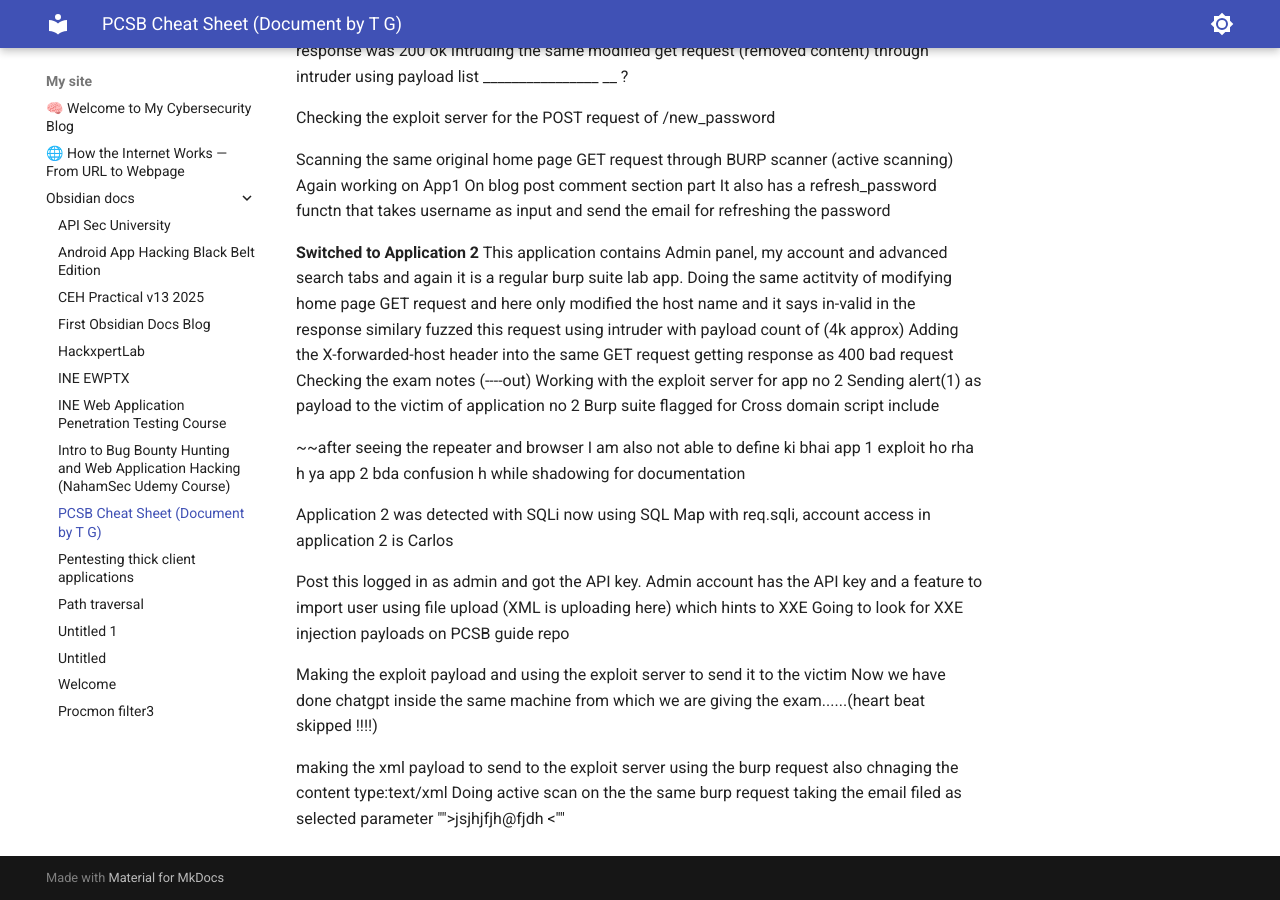
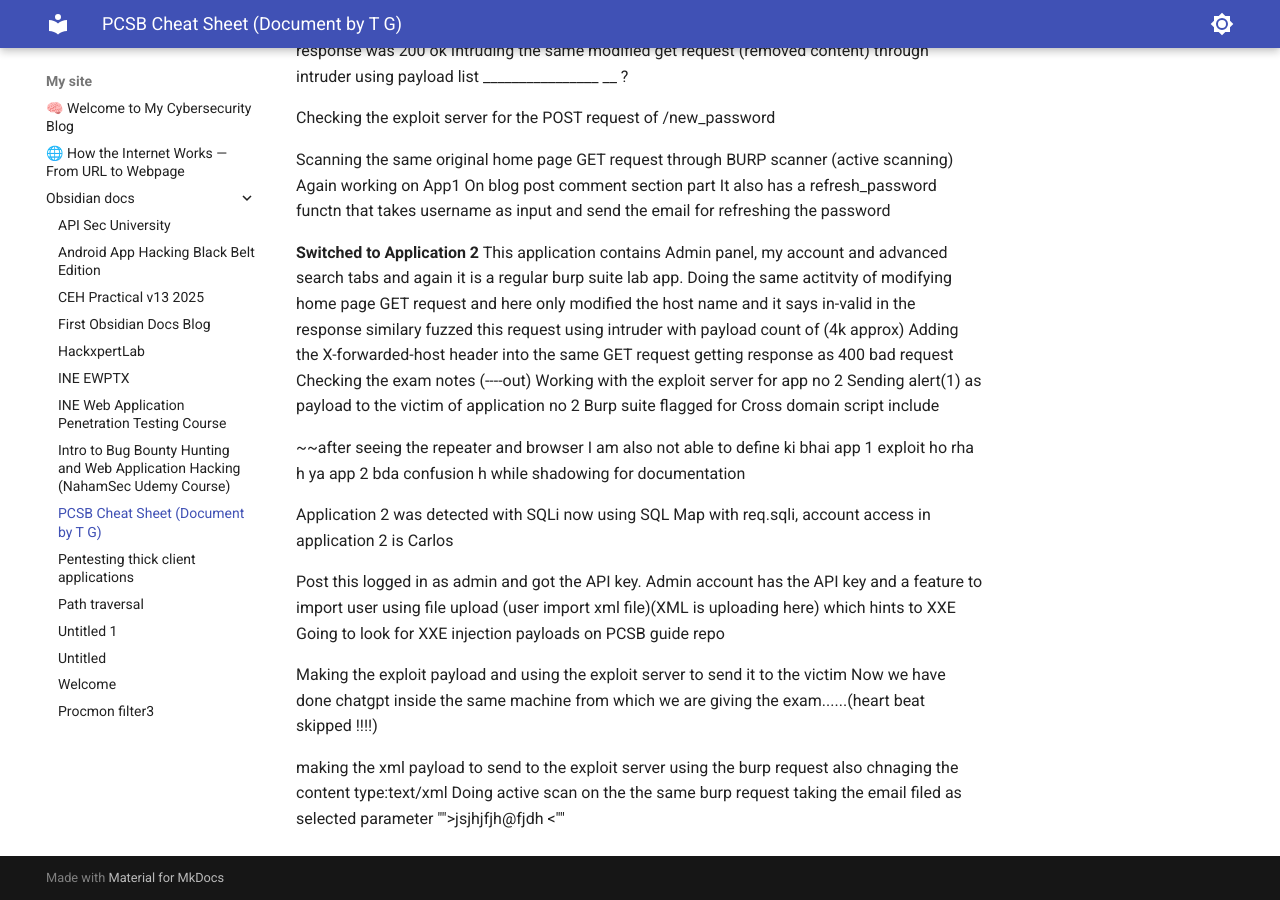
Before and after one commit to mravtechinfo/one-for-all, an MkDocs documentation site: the page built from docs/obsidian_docs/PCSB Cheat Sheet (Document by T_G).md, in a window 1280 px wide and 900 px high, scrolled down 1066 px. Built offline with MkDocs 1.6.1 and Material for MkDocs 9.7.7, drawn with Linux system fonts in a browser that asks for light colours.

```diff
--- a/docs/obsidian_docs/PCSB Cheat Sheet (Document by T_G).md
+++ b/docs/obsidian_docs/PCSB Cheat Sheet (Document by T_G).md
@@ -75,7 +75,7 @@
  Application 2 was detected with SQLi now using SQL Map with req.sqli, account access in application 2 is Carlos
 
 Post this logged in as admin and got the API key.
-Admin  account has the API key and a feature to import user using file upload (XML is uploading here) which hints to XXE
+Admin  account has the API key and a feature to import user using file upload (user import xml file)(XML is uploading here) which hints to XXE
 Going to look for XXE injection payloads on PCSB guide repo
 
 Making the exploit payload and using the exploit server to send it to the victim
```
